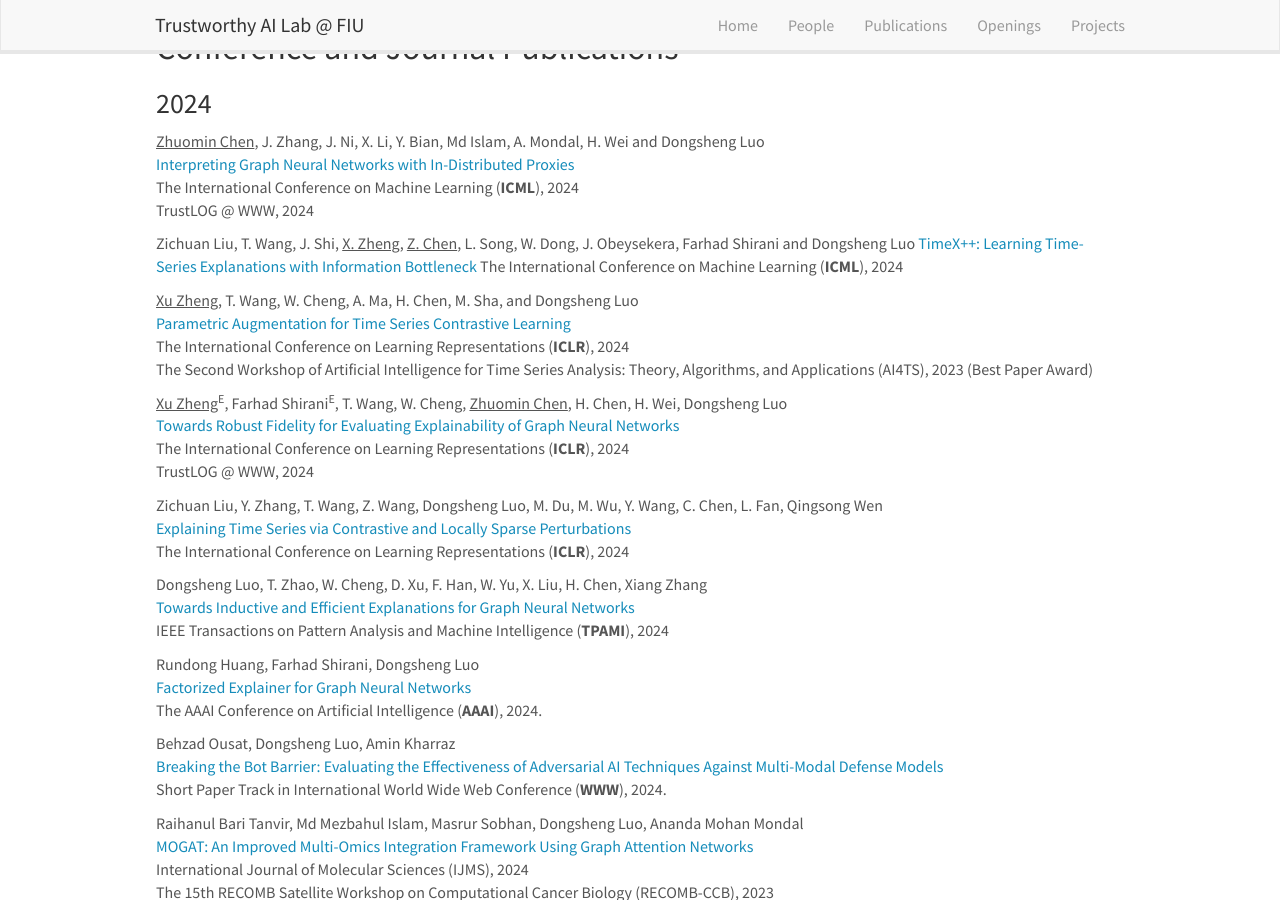
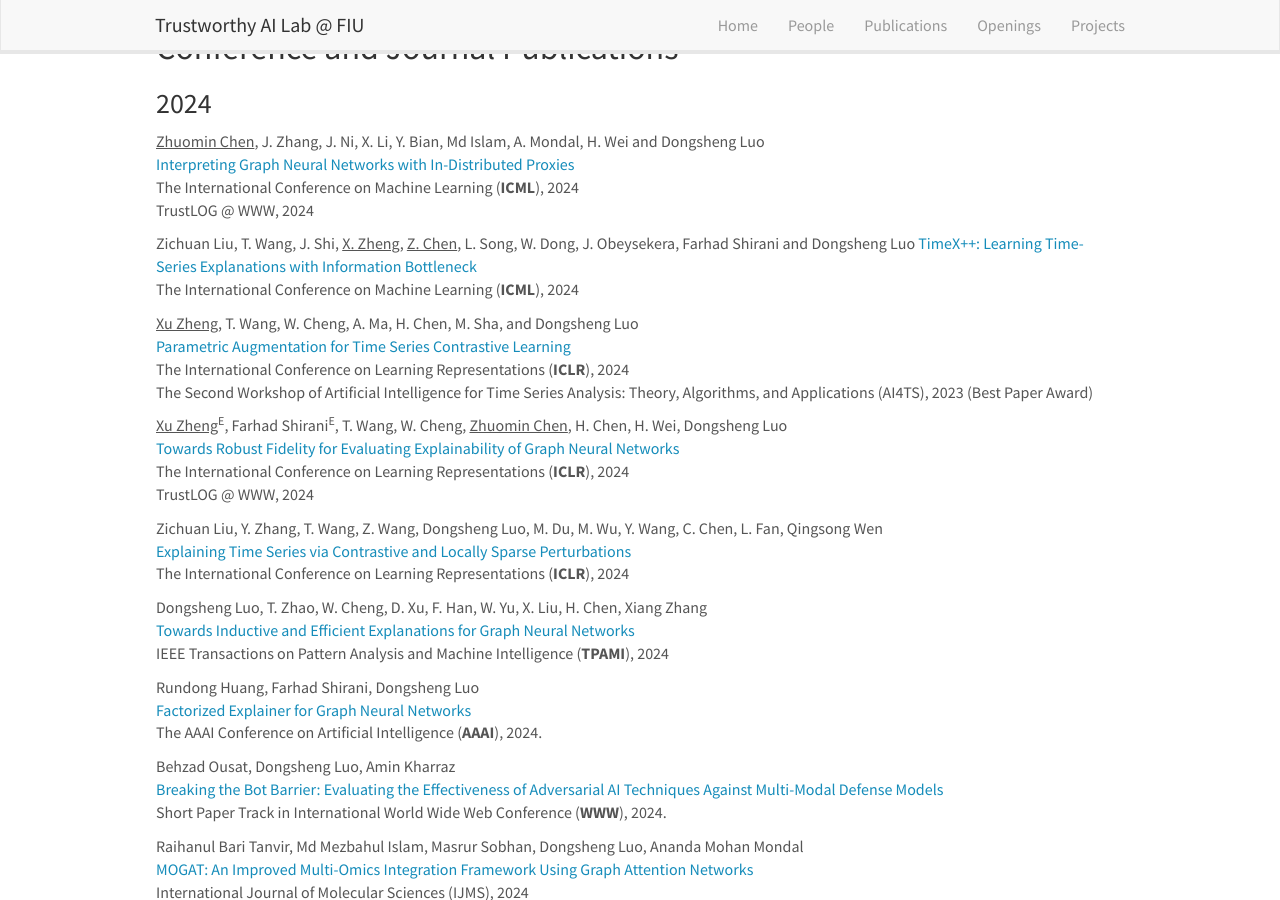
Before and after one commit to trustai4s-lab/trustai4s-lab.github.io, a Jekyll site: the page built from _pages/publications.md, in a window 1280 px wide and 900 px high, scrolled down 818 px. Built offline with Jekyll 4.4.1, drawn with Linux system fonts in a browser that asks for light colours; nearby versions of some CDN libraries.

```diff
--- a/_pages/publications.md
+++ b/_pages/publications.md
@@ -55,7 +55,7 @@ The International Conference on Machine Learning (**ICML**), 2024\
 TrustLOG @ WWW, 2024
 
 Zichuan Liu, T. Wang, J. Shi, <u>X. Zheng</u>, <u>Z. Chen</u>, L. Song, W. Dong, J. Obeysekera, Farhad Shirani and Dongsheng Luo
-[TimeX++: Learning Time-Series Explanations with Information Bottleneck]()
+[TimeX++: Learning Time-Series Explanations with Information Bottleneck]()\
 The International Conference on Machine Learning (**ICML**), 2024
 
 <u>Xu Zheng</u>, T. Wang, W. Cheng, A. Ma, H. Chen, M. Sha, and Dongsheng Luo\
```
